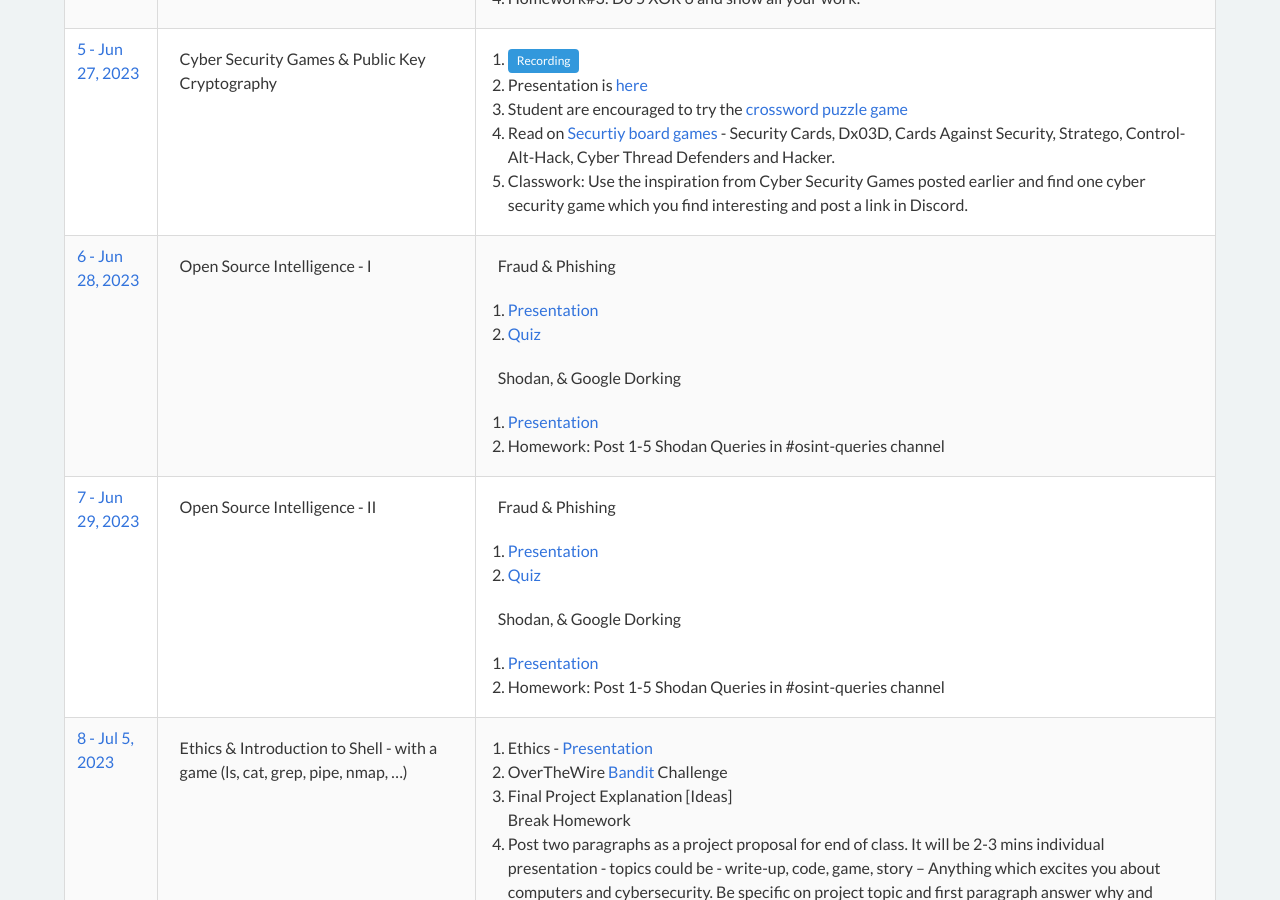
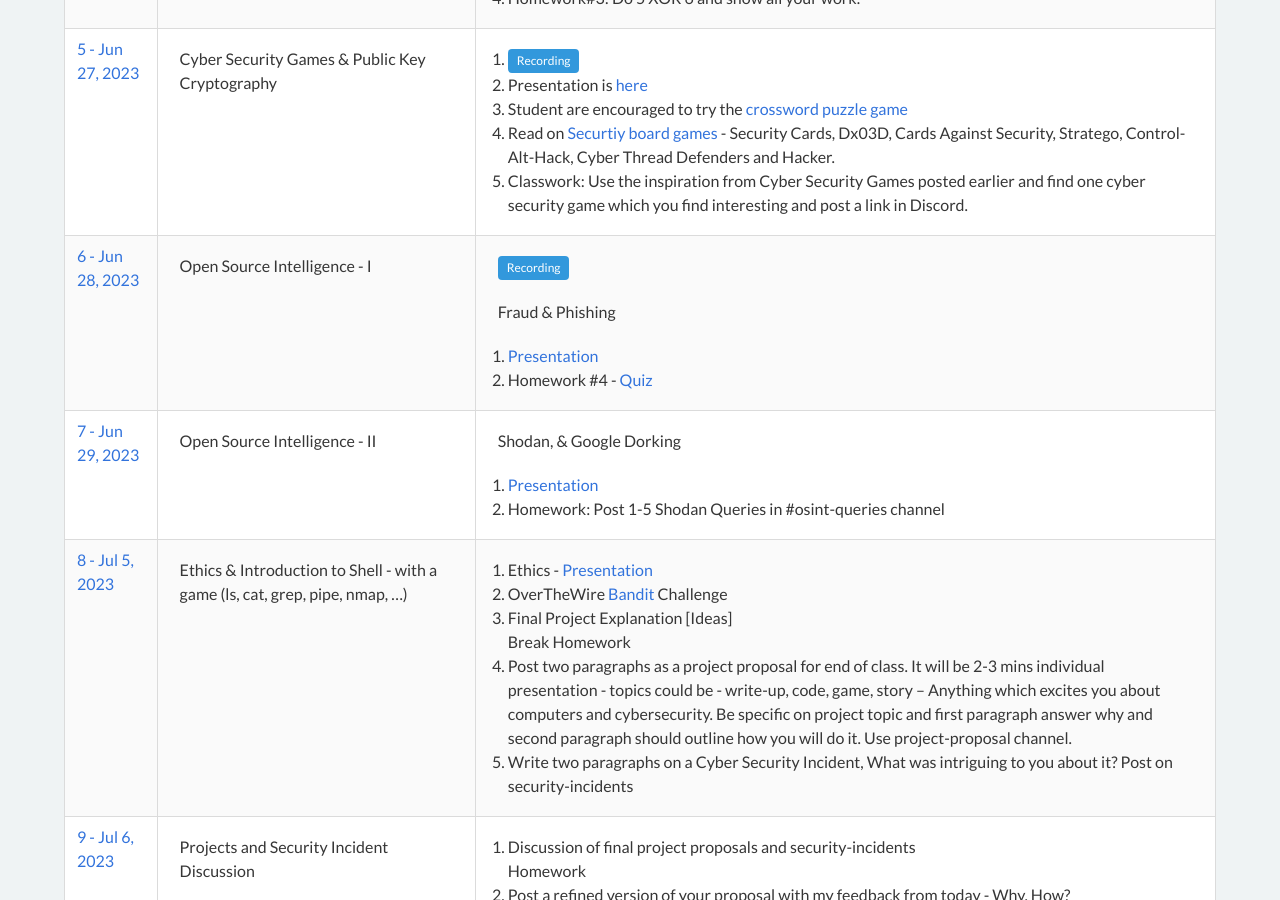
Before and after one commit to cyberdefendersprogram/www-homepage, a Jekyll site: the page built from pages/programs/2022-cyberexplorers-ncat.md, in a window 1280 px wide and 900 px high, scrolled down 1783 px. Built offline with Jekyll 4.4.1, drawn with Linux system fonts in a browser that asks for light colours; nearby versions of some CDN libraries.

Commit message:
Update cyber-explorers-ncat.yml

```diff
--- a/_data/cyber-explorers-ncat.yml
+++ b/_data/cyber-explorers-ncat.yml
@@ -40,21 +40,16 @@
 - session: 6 - Jun 28, 2023
   desc: Open Source Intelligence - I
   notes: |
+    [Recording](https://us02web.zoom.us/rec/share/Obpa5HeLxATA2bCYfjQ6PDO6kxAMn56xhIaeUiNIkZXf2fhMzNkuEVT1FZPJ5tXW.r51DHKXmpFOClcCd){: .tag .is-info}
+
     Fraud & Phishing
     1. [Presentation](https://docs.google.com/presentation/d/1FQWtV1u1ioJsCtk2uXpTzjETFwZPukmaJEOhteuJqUE/edit?usp=sharing)
-    2. [Quiz](https://docs.google.com/forms/d/e/1FAIpQLSf76hpyLksqDSQ99tWAkmfRaWFH5TE8KEJGR1ERbnDgEY_CgA/viewform)
+    2. Homework #4 - [Quiz](https://docs.google.com/forms/d/e/1FAIpQLSf76hpyLksqDSQ99tWAkmfRaWFH5TE8KEJGR1ERbnDgEY_CgA/viewform)
 
-    Shodan, & Google Dorking
-    1. [Presentation](https://docs.google.com/presentation/d/1MFodS73zRyRiRm42RUl0HZIQODrTQvRIiFAgAPx4eCc/edit?usp=sharing)
-    2. Homework: Post 1-5 Shodan Queries in #osint-queries channel
 
 - session: 7 - Jun 29, 2023
   desc: Open Source Intelligence - II
   notes: |
-    Fraud & Phishing
-    1. [Presentation](https://docs.google.com/presentation/d/1FQWtV1u1ioJsCtk2uXpTzjETFwZPukmaJEOhteuJqUE/edit?usp=sharing)
-    2. [Quiz](https://docs.google.com/forms/d/e/1FAIpQLSf76hpyLksqDSQ99tWAkmfRaWFH5TE8KEJGR1ERbnDgEY_CgA/viewform)
-
     Shodan, & Google Dorking
     1. [Presentation](https://docs.google.com/presentation/d/1MFodS73zRyRiRm42RUl0HZIQODrTQvRIiFAgAPx4eCc/edit?usp=sharing)
     2. Homework: Post 1-5 Shodan Queries in #osint-queries channel
```
